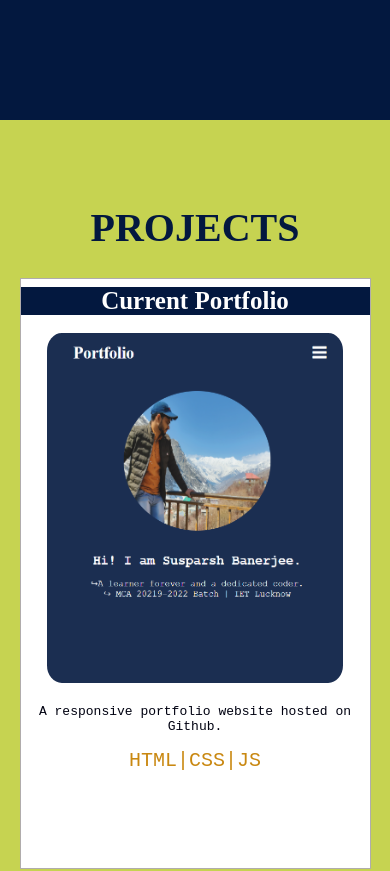
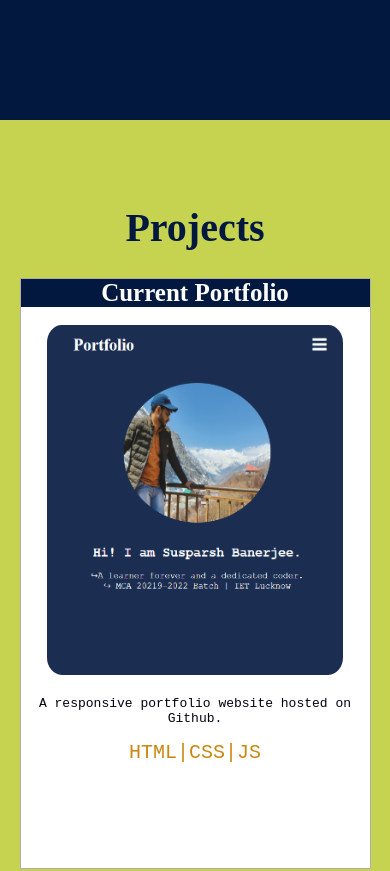
Before and after one commit to Susparsh/Susparsh.github.io, a plain HTML site: page index.html in a window 390 px wide. Shown: the part 720-1591 px from the top of the page. Drawn offline with Linux system fonts and the light colour scheme.

Commit message:
Commit5: Minor Changes

```diff
--- a/style.css
+++ b/style.css
@@ -166,13 +166,12 @@ a.notactive{
 h2{
     color: rgb(3, 24, 63);
     font-family: 'Times New Roman', Times, serif;
-    text-transform: uppercase;
     font-size: 35pt;
 }
 .projects{
     margin: 1%;
     margin-top: 2%;
-    padding-top: 2%;
+    padding-top: 0;
     display: inline-block;
     width: 30%;
     height: 65vh;
@@ -206,7 +205,7 @@ h3{
 @media screen and (max-width: 952px)
 {
     #projectsec{
-        height: 300vh;
+        height: 350vh;
     }
     .projects{
         width: 70%;
@@ -221,7 +220,7 @@ h3{
 @media screen and (max-width: 450px){
 
     #projectsec{
-        height: 230vh;
+        height: 250vh;
     }
     .projects{
         margin-top: 7%;
@@ -234,7 +233,6 @@ h3{
         height: 350px ;
     }
     h3{
-        padding-top: 0px;
         color: white;
         background-color: rgb(3, 24, 63);
         font-size: 25px;
```
